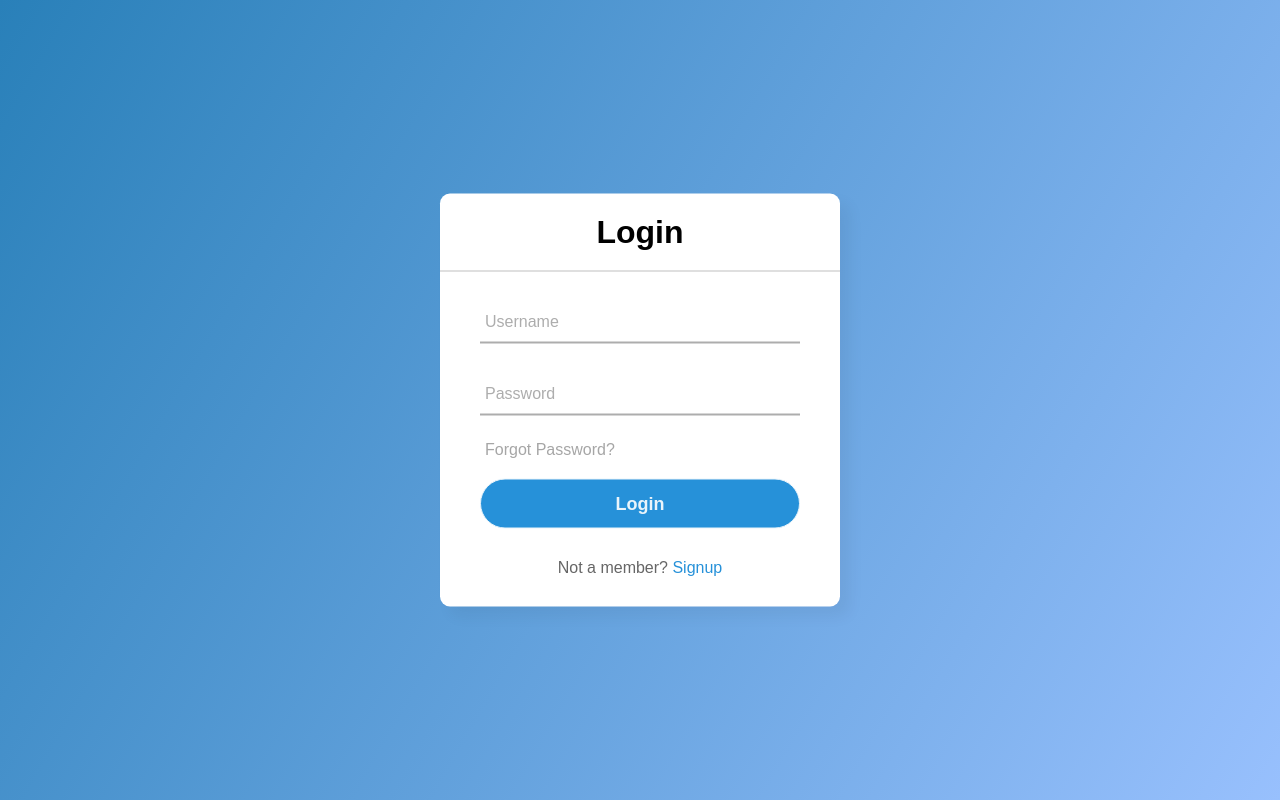
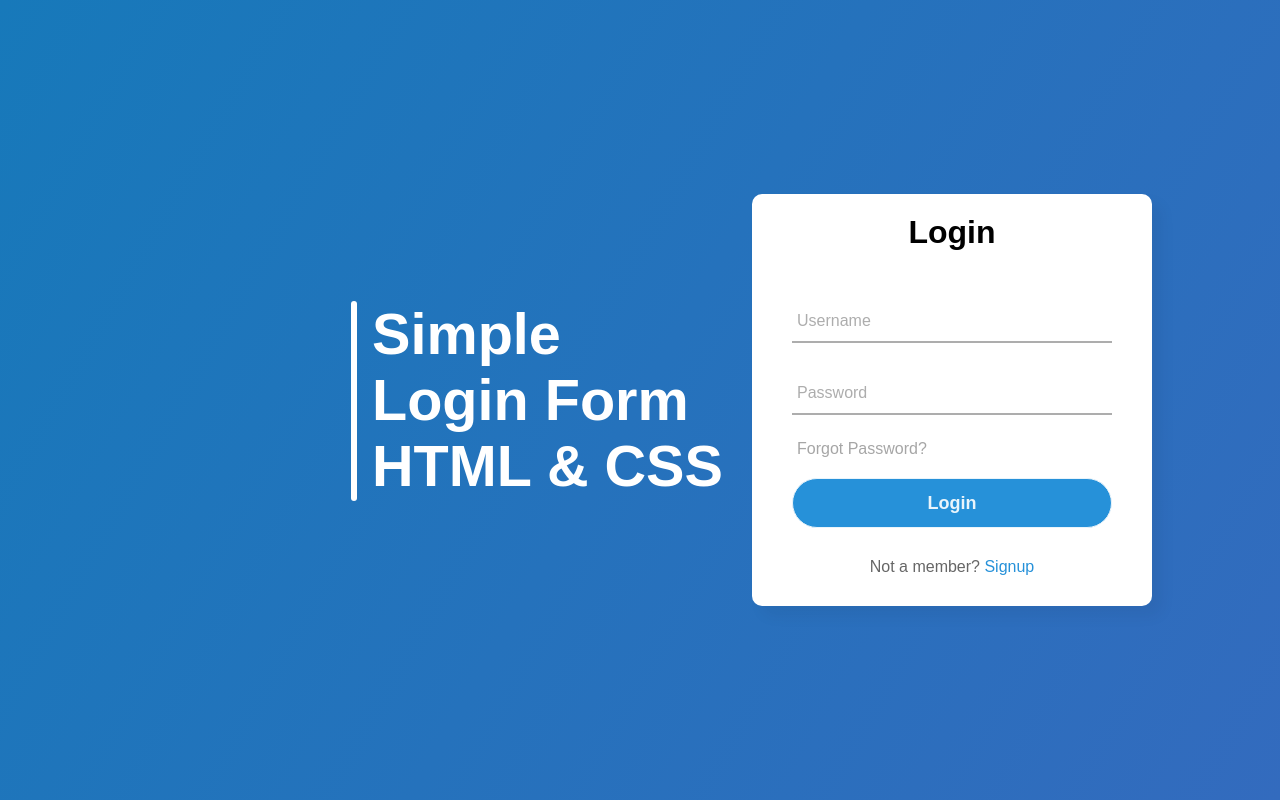
Before and after one commit to CyberLiberator/Basic_html_css_login_page, a plain HTML site: page index.html in a window 1280 px wide. Drawn offline with Linux system fonts and the light colour scheme; files that its build step writes are made by us from their sources.

Commit message:
update html and css

```diff
--- a/css/styels.css
+++ b/css/styels.css
@@ -1,47 +1,91 @@
-*{
+* {
   margin: 0;
   padding: 0;
   box-sizing: border-box;
   font-family: "Poppins", sans-serif;
 }
 
-  body{
+body {
   margin: 0;
   padding: 0;
-    background: linear-gradient(120deg,#2980b9, rgb(152, 192, 253));
+  background: linear-gradient(120deg, #1779ba, rgb(51, 107, 190));
   height: 100vh;
   overflow: hidden;
 }
 
-  .center{
+
+.title {
+    text-align: left;
+    margin-left: 20px; /* Adjust margin as needed */
+    margin-top: 20px; /* Adjust margin as needed */
+}
+
+.title h2 {
+    font-size: 18px;
+    color: #333;
+    margin-bottom: 10px;
+}
+
+
+.container {
+  position: relative;
+}
+
+.left {
+  color:white;
+  text-align: left;
+  position: absolute;
+  left: -95%;
+  right:100%;
+  top: 50%;
+  transform: translateY(-50%);
+  z-index: 2;
+  font-size:240%;
+  width:90%;
+
+  .vertical {
+    position: relative;
+    border-left: 6px solid white;
+    border-radius: 99px;
+    height: 200px;
+    width:fit-content;
+    position: absolute;
+    left: -5%;
+    margin-left: -3px;
+    top: 0;
+
+  }
+}
+.center {
     position: absolute;
     top: 50%;
-    left: 50%;
-    transform: translate(-50%, -50%);
+    right: 10%; /* Adjusted right property */
+    transform: translate(0%, -50%); /* Adjusted translate */
     width: 400px;
     background: white;
     border-radius: 10px;
-    box-shadow: 10px 10px 15px rgba(0,0,0,0.05);
+    box-shadow: 10px 10px 15px rgba(0, 0, 0, 0.05);
 }
 
-  .center h1{
+.center h1 {
     text-align: center;
     padding: 20px 0;
-    border-bottom: 1px solid silver;
 }
 
-  .center form{
+.center form {
     padding: 0 40px;
     box-sizing: border-box;
 }
 
-  form .txt_field{
+
+
+form .txt_field {
   position: relative;
   border-bottom: 2px solid #adadad;
   margin: 30px 0;
 }
 
-  .txt_field input{
+.txt_field input {
   width: 100%;
   padding: 0 5px;
   height: 40px;
@@ -51,7 +95,7 @@
   outline: none;
 }
 
-  .txt_field label{
+.txt_field label {
   position: absolute;
   top: 50%;
   left: 5px;
@@ -59,10 +103,10 @@
   transform: translateY(-50%);
   font-size: 16px;
   pointer-events: none;
-    transition: .5s;
+  transition: 0.5s;
 }
 
-  .txt_field span::before{
+.txt_field span::before {
   content: '';
   position: absolute;
   top: 40px;
@@ -70,31 +114,31 @@
   width: 0%;
   height: 2px;
   background: #2691d9;
-    transition: .5s;
+  transition: 0.5s;
 }
 
 .txt_field input:focus ~ label,
-  .txt_field input:valid ~ label{
+.txt_field input:valid ~ label {
   top: -5px;
   color: #2691d9;
 }
 
 .txt_field input:focus ~ span::before,
-  .txt_field input:valid ~ span::before{
+.txt_field input:valid ~ span::before {
   width: 100%;
 }
 
-  .pass{
+.pass {
   margin: -5px 0 20px 5px;
   color: #a6a6a6;
   cursor: pointer;
 }
 
-  .pass:hover{
+.pass:hover {
   text-decoration: underline;
 }
 
-  input[type="submit"]{
+input[type="submit"] {
   width: 100%;
   height: 50px;
   border: 1px solid;
@@ -107,23 +151,23 @@
   outline: none;
 }
 
-  input[type="submit"]:hover{
+input[type="submit"]:hover {
   border-color: #2691d9;
-    transition: .5s;
+  transition: 0.5s;
 }
 
-  .signup_link{
+.signup_link {
   margin: 30px 0;
   text-align: center;
   font-size: 16px;
   color: #666666;
 }
 
-  .signup_link a{
+.signup_link a {
   color: #2691d9;
   text-decoration: none;
 }
 
-  .signup_link a:hover{
+.signup_link a:hover {
   text-decoration: underline;
 }
--- a/index.html
+++ b/index.html
@@ -12,6 +12,11 @@
     <div class="center">
         <h1>Login</h1>
         <form method="post">
+
+    <div class="left">
+        <h2>Simple Login Form HTML & CSS</h2>
+        <div class = "vertical"></div>
+    </div>
 
             <div class="txt_field">
                 <input type="text" required>
```
Lines whose indentation alone changed are shown as unchanged.
